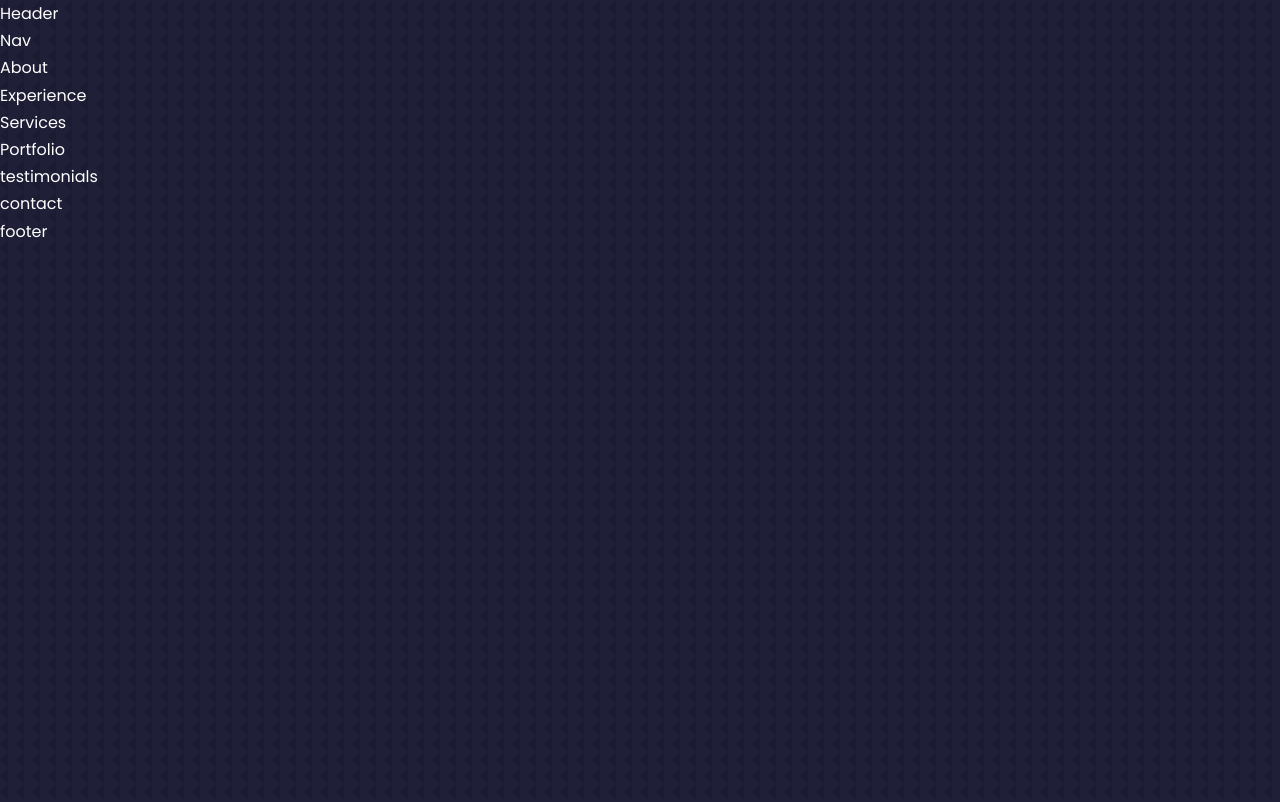
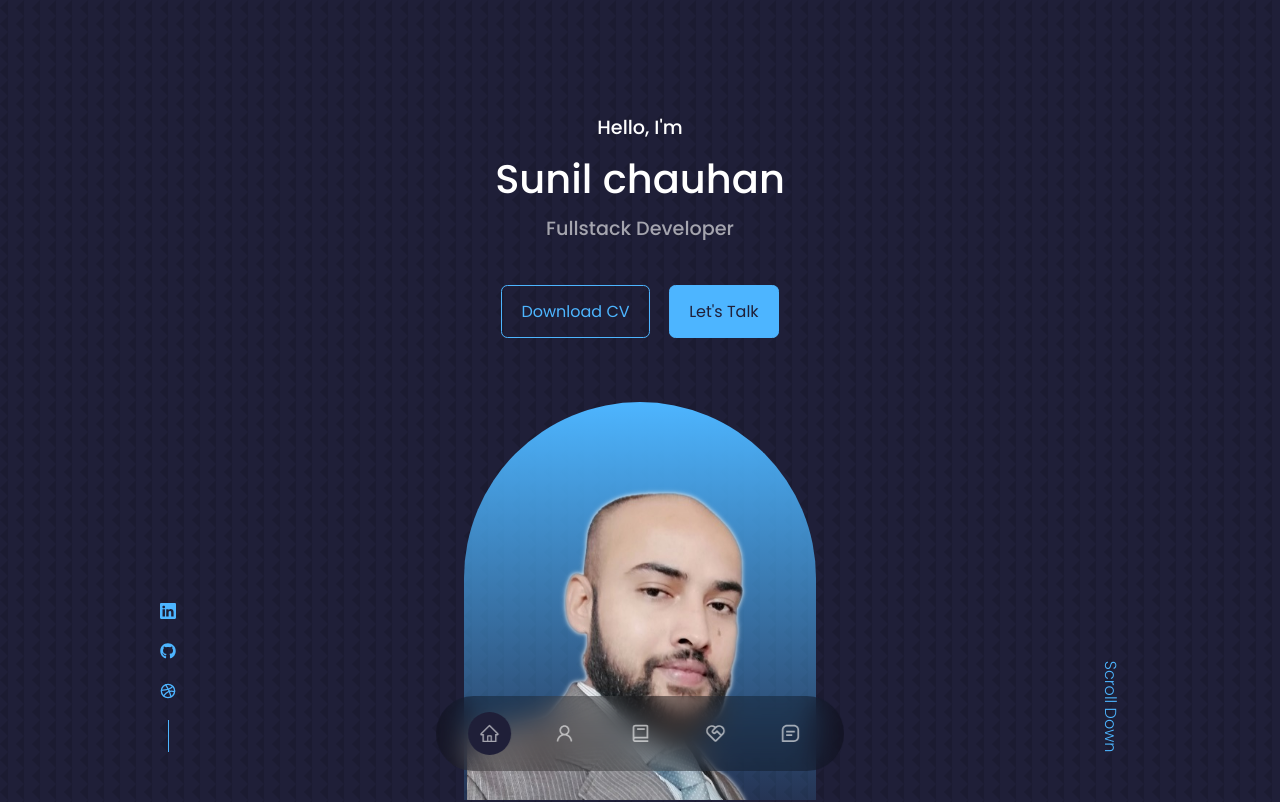
Before and after one commit to babaazz/my-portfolio, a React (Create React App) app: page / in a window 1280 px wide. Shown: the top 802 px of the page. Built offline with nearby package versions, Linux system fonts and the light colour scheme.

Commit message:
adding header and floating nav section

```diff
--- a/package.json
+++ b/package.json
@@ -8,6 +8,7 @@
     "@testing-library/user-event": "^13.5.0",
     "react": "^18.2.0",
     "react-dom": "^18.2.0",
+    "react-icons": "^4.4.0",
     "react-scripts": "5.0.1",
     "web-vitals": "^2.1.4"
   },
--- a/src/components/about/About.jsx
+++ b/src/components/about/About.jsx
@@ -2,7 +2,7 @@ import React from "react";
 import "./about.css";
 
 const About = () => {
-  return <div>About</div>;
+  return <section id="about">About</section>;
 };
 
 export default About;
--- a/src/components/contact/Contact.jsx
+++ b/src/components/contact/Contact.jsx
@@ -2,7 +2,7 @@ import React from "react";
 import "./contact.css";
 
 const Contact = () => {
-  return <div>contact</div>;
+  return <section id="contact">contact</section>;
 };
 
 export default Contact;
--- a/src/components/experience/Experience.jsx
+++ b/src/components/experience/Experience.jsx
@@ -2,7 +2,7 @@ import React from "react";
 import "./experience.css";
 
 const Experience = () => {
-  return <div>Experience</div>;
+  return <section id="experience">Experience</section>;
 };
 
 export default Experience;
--- a/src/components/header/Header.jsx
+++ b/src/components/header/Header.jsx
@@ -1,8 +1,46 @@
 import React from "react";
 import "./header.css";
+import CV from "../../assets/cv.pdf";
+import Me from "../../assets/me2.png";
+import { BsLinkedin } from "react-icons/bs";
+import { FaGithub } from "react-icons/fa";
+import { FiDribbble } from "react-icons/fi";
 
 const Header = () => {
-  return <div>Header</div>;
+  return (
+    <header>
+      <div className="container header-container">
+        <h5>Hello, I'm</h5>
+        <h2>Sunil chauhan</h2>
+        <h5 className="text-light">Fullstack Developer</h5>
+        <div className="cta">
+          <a href={CV} className="btn" download>
+            Download CV
+          </a>
+          <a href="#contact" className="btn btn-primary">
+            Let's Talk
+          </a>
+        </div>
+        <div className="header-social">
+          <a href="https://linkedin.com" target="_blank">
+            <BsLinkedin />
+          </a>
+          <a href="https://github.com" target="_blank">
+            <FaGithub />
+          </a>
+          <a href="https://dribble.com" target="_blank">
+            <FiDribbble />
+          </a>
+        </div>
+        <div className="me">
+          <img src={Me} alt="me" />
+        </div>
+        <a href="#contact" className="scroll-down">
+          Scroll Down
+        </a>
+      </div>
+    </header>
+  );
 };
 
 export default Header;
--- a/src/components/header/header.css
+++ b/src/components/header/header.css
@@ -0,0 +1,83 @@
+header {
+  height: 100vh;
+  padding-top: 7rem;
+  overflow: hidden;
+}
+
+.header-container {
+  text-align: center;
+  height: 100%;
+  position: relative;
+}
+
+/* ######### CTA Styles ########### */
+
+.cta {
+  margin-top: 2.5rem;
+  display: flex;
+  gap: 1.2rem;
+  justify-content: center;
+}
+
+/* ######## Header Socials ########## */
+
+.header-social {
+  display: flex;
+  flex-direction: column;
+  align-items: center;
+  gap: 0.8rem;
+  position: absolute;
+  left: 0;
+  bottom: 3rem;
+}
+
+.header-social::after {
+  content: "";
+  width: 1px;
+  height: 2rem;
+  background: var(--color-primary);
+}
+
+/* ######## Me ########## */
+
+.me {
+  background: linear-gradient(var(--color-primary), transparent);
+  width: 22rem;
+  height: 29rem;
+  position: absolute;
+  left: calc(50% - 11rem);
+  overflow: hidden;
+  margin-top: 4rem;
+  border-radius: 12rem 12rem 0 0;
+  padding: 5rem 1.5rem 1.5rem 0.2rem;
+}
+
+/* ######## Scroll Down ########## */
+
+.scroll-down {
+  position: absolute;
+  right: -2.3rem;
+  bottom: 5rem;
+  transform: rotate(90deg);
+  font-weight: 200;
+}
+
+/* ########### Media Queries (Medium Screen Size) */
+
+@media screen and (max-width: 1024px) {
+  header {
+    height: 80vh;
+  }
+}
+
+/* ########### Media Queries (Small Screen Size) */
+
+@media screen and (max-width: 600px) {
+  header {
+    height: 100vh;
+  }
+  .header-social,
+  .scroll-down {
+    display: none;
+  }
+}
--- a/src/components/nav/Nav.jsx
+++ b/src/components/nav/Nav.jsx
@@ -1,8 +1,57 @@
-import React from "react";
+import React, { useState } from "react";
 import "./nav.css";
+import { AiOutlineHome, AiOutlineUser } from "react-icons/ai";
+import { BiBook, BiMessageSquareDetail } from "react-icons/bi";
+import { RiServiceLine } from "react-icons/ri";
 
 const Nav = () => {
-  return <div>Nav</div>;
+  const [activeNav, setActiveNav] = useState("home");
+  const getClassName = (id) => {
+    if (id === activeNav) return "active";
+    return "";
+  };
+  const updateActiveNav = (id) => {
+    setActiveNav(id);
+  };
+  return (
+    <nav>
+      <a
+        href="#"
+        className={getClassName("home")}
+        onClick={() => updateActiveNav("home")}
+      >
+        <AiOutlineHome />
+      </a>
+      <a
+        href="#about"
+        className={getClassName("about")}
+        onClick={() => updateActiveNav("about")}
+      >
+        <AiOutlineUser />
+      </a>
+      <a
+        href="#experience"
+        className={getClassName("experience")}
+        onClick={() => updateActiveNav("experience")}
+      >
+        <BiBook />
+      </a>
+      <a
+        href="#services"
+        className={getClassName("services")}
+        onClick={() => updateActiveNav("services")}
+      >
+        <RiServiceLine />
+      </a>
+      <a
+        href="#contact"
+        className={getClassName("contact")}
+        onClick={() => updateActiveNav("contact")}
+      >
+        <BiMessageSquareDetail />
+      </a>
+    </nav>
+  );
 };
 
 export default Nav;
--- a/src/components/nav/nav.css
+++ b/src/components/nav/nav.css
@@ -0,0 +1,32 @@
+nav {
+  background: rgba(0, 0, 0, 0.3);
+  width: max-content;
+  padding: 1rem 2rem;
+  position: fixed;
+  z-index: 10;
+  left: 50%;
+  transform: translateX(-50%);
+  bottom: 1.8rem;
+  display: flex;
+  gap: 2rem;
+  border-radius: 3rem;
+  backdrop-filter: blur(15px);
+}
+
+nav a {
+  background: transparent;
+  padding: 0.7rem;
+  font-size: 1.3rem;
+  display: flex;
+  color: var(--color-light);
+  border-radius: 50%;
+}
+
+nav a:hover {
+  background: rgba(0, 0, 0, 0.3);
+}
+
+nav a.active {
+  background: var(--color-bg);
+  color: var(--color-light);
+}
--- a/src/components/portfolio/Portfolio.jsx
+++ b/src/components/portfolio/Portfolio.jsx
@@ -2,7 +2,7 @@ import React from "react";
 import "./portfolio.css";
 
 const Portfolio = () => {
-  return <div>Portfolio</div>;
+  return <section id="portfolio">Portfolio</section>;
 };
 
 export default Portfolio;
--- a/src/components/services/Services.jsx
+++ b/src/components/services/Services.jsx
@@ -2,7 +2,7 @@ import React from "react";
 import "./services.css";
 
 const Services = () => {
-  return <div>Services</div>;
+  return <section id="services">Services</section>;
 };
 
 export default Services;
--- a/src/components/testimonials/Testimonials.jsx
+++ b/src/components/testimonials/Testimonials.jsx
@@ -2,7 +2,7 @@ import React from "react";
 import "./testimonials.css";
 
 const Testimonials = () => {
-  return <div>testimonials</div>;
+  return <section id="testimonials">testimonials</section>;
 };
 
 export default Testimonials;
--- a/src/index.css
+++ b/src/index.css
@@ -55,12 +55,16 @@ h5 {
   font-weight: 500;
 }
 
-h1 {
+h2 {
   font-size: 2.5rem;
+}
+h5 {
+  font-size: 1.2rem;
 }
 
 section {
   margin-top: 8rem;
+  height: 100vh;
 }
 
 section > h2,
```
Also changed, not shown: src/assets/me2.png (added), 1 other file (tests, documents, lock files or other folders).
